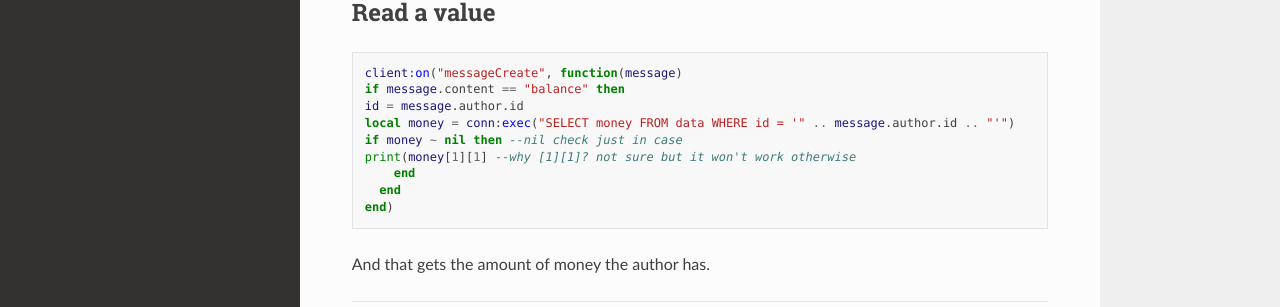
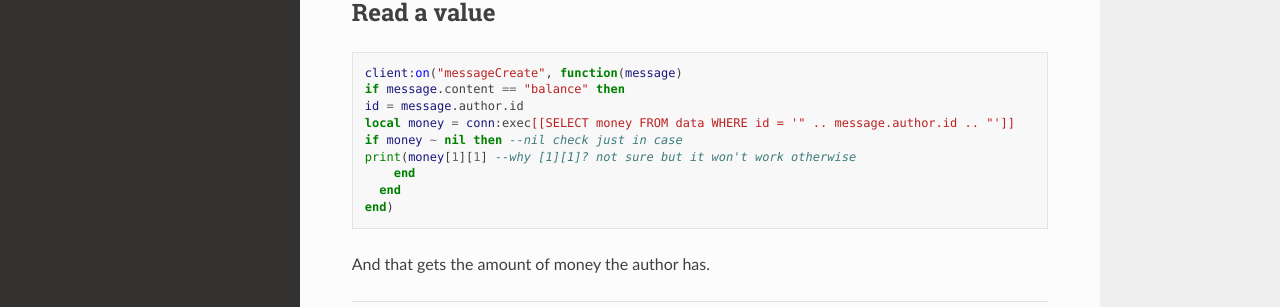
Before and after one commit to justdie386/discordia-examples, a Sphinx documentation site: the page built from docs/source/sqlite.rst, in a window 1280 px wide and 900 px high, scrolled down 584 px. Shown: the part 493-800 px from the top of the window. Built offline with Sphinx 7.4.7 and the Read the Docs theme 2.0.0, drawn with Linux system fonts in a browser that asks for light colours.

```diff
--- a/docs/source/sqlite.rst
+++ b/docs/source/sqlite.rst
@@ -50,7 +50,7 @@ Read a value
       client:on("messageCreate", function(message)
       if message.content == "balance" then
       id = message.author.id
-      local money = conn:exec("SELECT money FROM data WHERE id = '" .. message.author.id .. "'")
+      local money = conn:exec[[SELECT money FROM data WHERE id = '" .. message.author.id .. "']]
       if money ~ nil then --nil check just in case
       print(money[1][1] --why [1][1]? not sure but it won't work otherwise
           end
```
